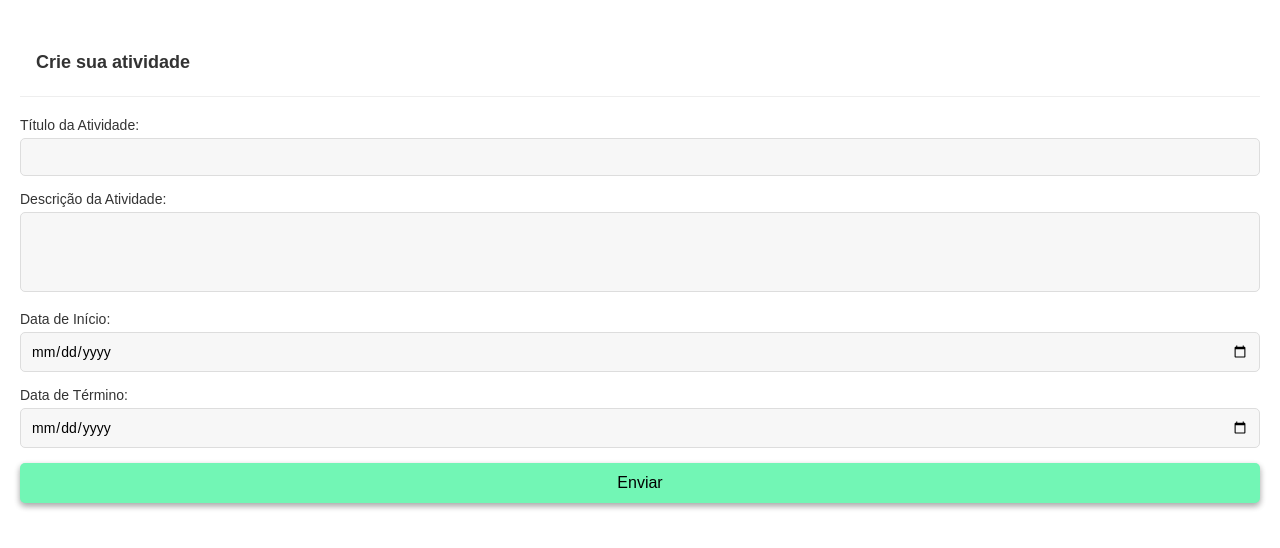
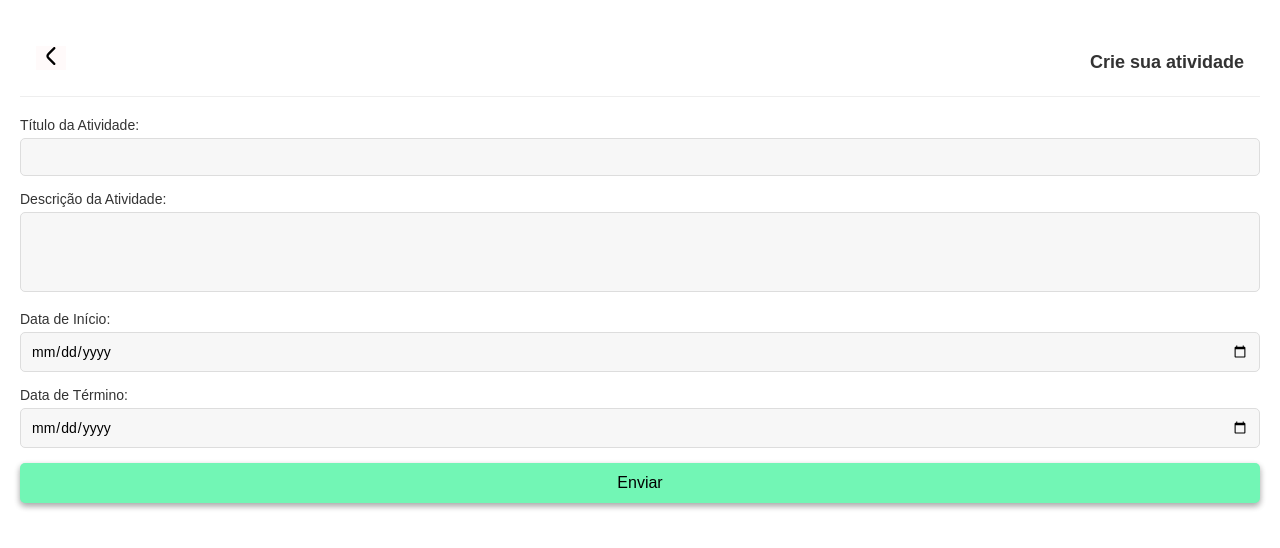
Before and after one commit to SamuelJeff/reHub, a React (Vite) app: page /cActivityI in a window 1280 px wide. Shown: the top 548 px of the page. Built offline with nearby package versions, Linux system fonts and the light colour scheme.

Commit message:
teste vercel

```diff
--- a/src/components/ActivityHistory.tsx
+++ b/src/components/ActivityHistory.tsx
@@ -12,7 +12,7 @@ const ActivityHistory: React.FC<ContainerProps> = ({ name, date, color,status })
     <li className="activity-item">
     <div className="activity-info">
         <div className="calendar-icon-placeholder"><img
-                src="../public/calendar-clock.svg"
+                src="/calendar-clock.svg"
                 alt="Logo Icon"
                 className="logoD"
               /></div>
--- a/src/components/Volunteer.tsx
+++ b/src/components/Volunteer.tsx
@@ -23,12 +23,12 @@ const Volunteer: React.FC<ContainerProps> = ({ name, idade, onAccept }) => {
     <div className="volunteer-age">{idade} anos</div>
     <div className="action-buttons">
         <div className="action-button-accept" onClick={handleAccept}><img
-            src="../public/check.svg"
+            src="/check.svg"
             alt="Logo Icon"
             className="logoCheck"
           /></div>
         <div className="action-button-reject"><img
-            src="../public/reject.svg"
+            src="/reject.svg"
             alt="Logo Icon"
             className="logoCheck"
           /></div>
--- a/src/pages/institution/CactivityI.tsx
+++ b/src/pages/institution/CactivityI.tsx
@@ -31,12 +31,22 @@ const CactivityI: React.FC = () => {
         // Redirecionar ou fazer outra ação
         history.push('/homeI'); // Exemplo de redirecionamento
     };
+    const handleBackHomeI = () =>{
+        history.push('/homeI');
+    }
 
     return (
         <IonPage>
             <IonContent fullscreen>
                 <div className='containerCA'>
                     <div className="header">
+                    <button className="back-button" onClick={handleBackHomeI}>
+                <img
+                  src="/angle-left.svg"
+                  alt="Logo Icon"
+                  className="back"
+                />
+              </button>
                         <h1 className="title">Crie sua atividade</h1>
                     </div>
 
--- a/src/pages/institution/HomeI.tsx
+++ b/src/pages/institution/HomeI.tsx
@@ -24,14 +24,14 @@ const HomeI: React.FC = () => {
                     <header className="headerHI">
                         <button className="exitButton" onClick={handleExitClick}>
                             <img
-                                src="../public/exit-alt.svg"
+                                src="/exit-alt.svg"
                                 alt="Logo Icon"
                                 className="logoExit"
                             />Sair
                         </button>
                         <div className="logo-container">
                             <img
-                                src="../../../public/minden.svg"
+                                src="/minden.svg"
                                 alt="Logo Icon"
                                 className="logoMindenHI"
                             />
@@ -44,7 +44,7 @@ const HomeI: React.FC = () => {
                     <div className="menu-button">
                         <div className="icon-placeholder">
                             <img
-                                src="../../../public/relatorio.svg"
+                                src="/relatorio.svg"
                                 alt="Logo Icon"
                                 className="logo"
                             /></div>
@@ -55,7 +55,7 @@ const HomeI: React.FC = () => {
                         <h2 className="section-title">
                             <span className="icon-placeholder">
                                 <img
-                                    src="../../../public/perfil.svg"
+                                    src="/perfil.svg"
                                     alt="Logo Icon"
                                     className="logo"
                                 />
@@ -134,7 +134,7 @@ const HomeI: React.FC = () => {
                         <h2 className="section-title">
                             <span className="icon-placeholder">
                                 <img
-                                    src="../../../public/historia.svg"
+                                    src="/historia.svg"
                                     alt="Logo Icon"
                                     className="logo"
                                 />
--- a/src/pages/institution/LoginI.tsx
+++ b/src/pages/institution/LoginI.tsx
@@ -57,7 +57,7 @@ const LoginI: React.FC = () => {
 
           <button className="back-buttonL">
             <img
-              src="../public/angle-left.svg"
+              src="/angle-left.svg"
               alt="Logo Icon"
               className="back"
               onClick={handleBackStart}
@@ -65,7 +65,7 @@ const LoginI: React.FC = () => {
           </button>
           <div className="logo-container">
               <img
-                src="../public/minden.svg"
+                src="/minden.svg"
                 alt="Logo Icon"
                 className="logoMinden"
               />
--- a/src/pages/institution/Reports.tsx
+++ b/src/pages/institution/Reports.tsx
@@ -16,7 +16,7 @@ const Reports: React.FC = () => {
             <div className="header-left">
               <button className="back-button" onClick={handleBackHomeI}>
                 <img
-                  src="../public/angle-left.svg"
+                  src="/angle-left.svg"
                   alt="Logo Icon"
                   className="back"
                 />
--- a/vite.config.ts
+++ b/vite.config.ts
@@ -1,26 +1,19 @@
 /// <reference types="vitest" />
 
-import legacy from '@vitejs/plugin-legacy'
-import react from '@vitejs/plugin-react'
-import { defineConfig } from 'vite'
+import legacy from '@vitejs/plugin-legacy';
+import react from '@vitejs/plugin-react';
+import { defineConfig } from 'vite';
 
 // https://vitejs.dev/config/
 export default defineConfig({
   plugins: [
     react(),
-    legacy()
+    legacy(),
   ],
+  base: '/', // Define o caminho base; altere se necessário, dependendo do subdomínio na Vercel.
   test: {
     globals: true,
     environment: 'jsdom',
     setupFiles: './src/setupTests.ts',
   },
-  define: {
-    'process.env': {},
-},
-resolve: {
-    alias: {
-        path: 'path-browserify',
-    },
-},
-})
+});
```
Also changed, not shown: vercel.json.
